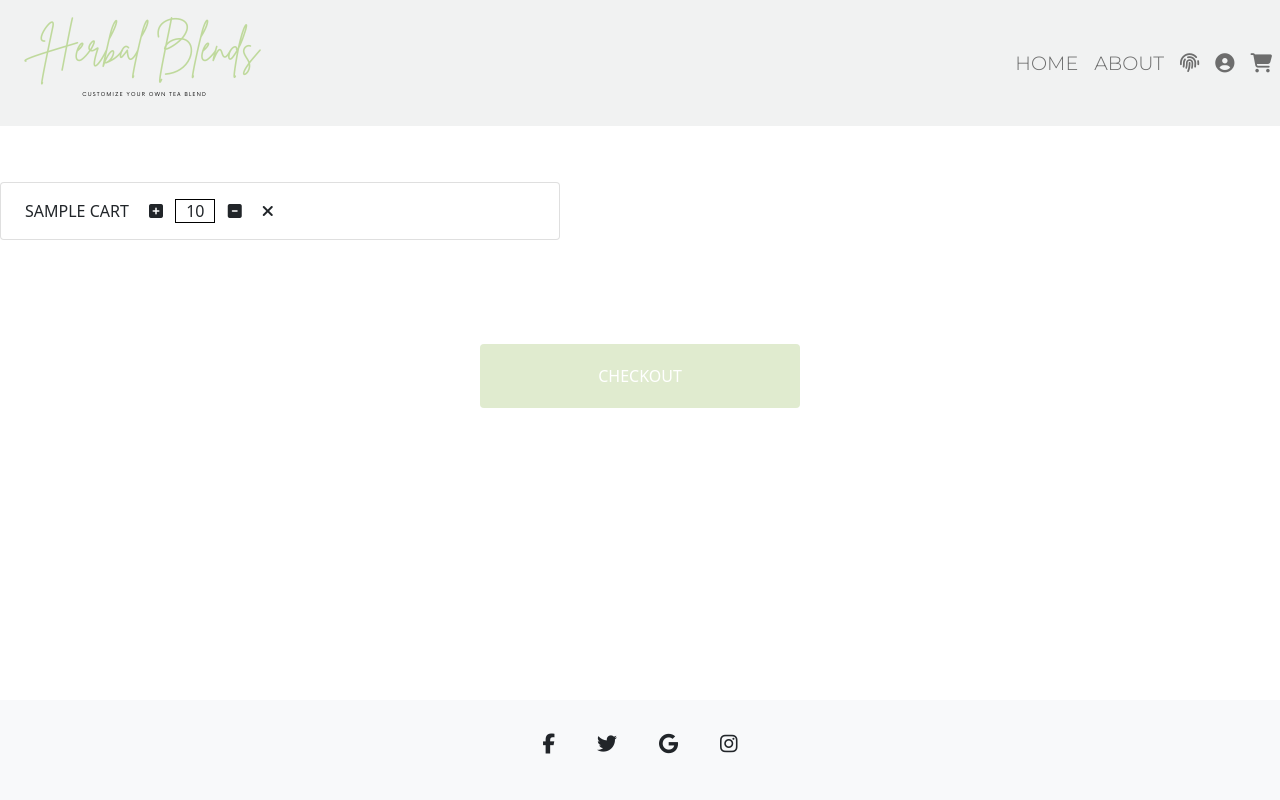
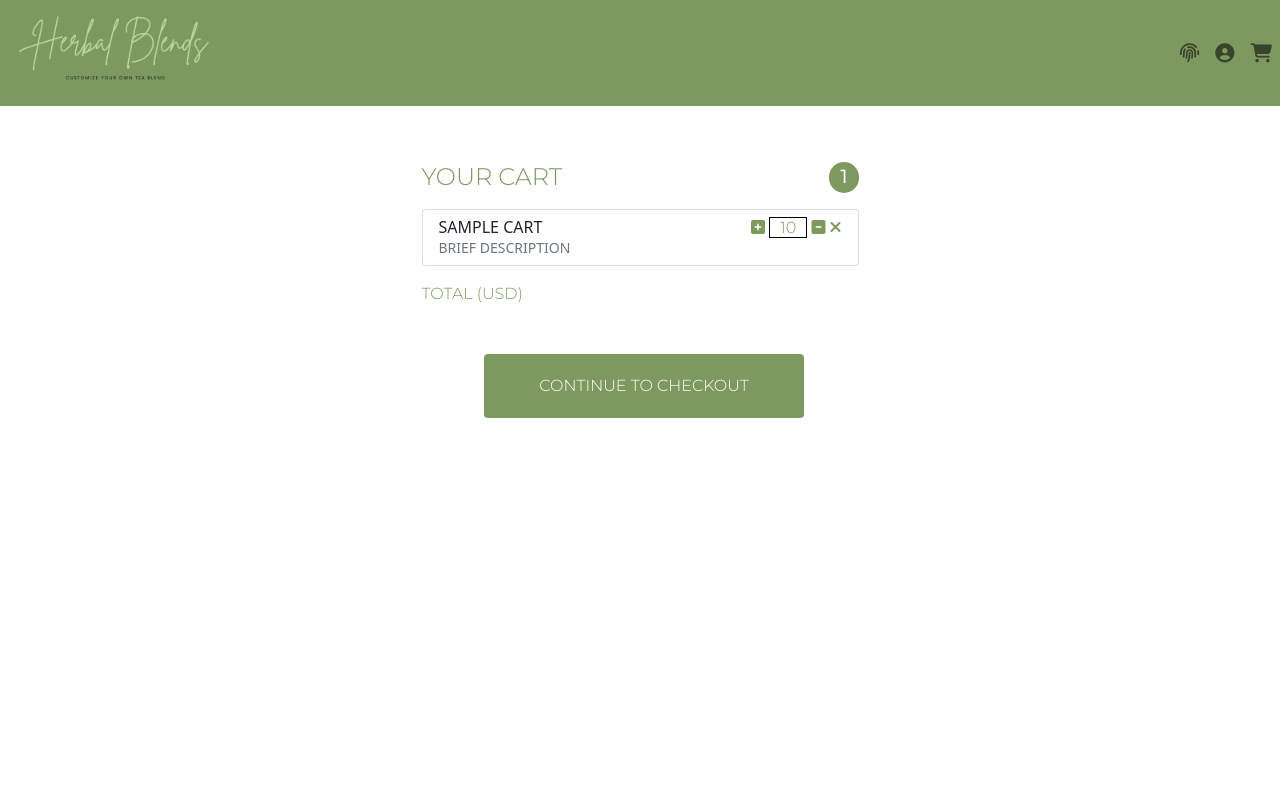
Before and after one commit to natashatorres/herbal-blends-demo-day, a Node project: template views/cart.ejs in a window 1280 px wide. Run offline with Node 20 templates, Linux system fonts and the light colour scheme; the template is opened without the code that fills it: most values are stand-ins (such as "Sample title", 1, 10 or a date in 2020); some libraries are stand-ins or nearby versions; some web fonts are replaced.

Commit message:
updates 12/1/21 afternoon

```diff
--- a/app/routes.js
+++ b/app/routes.js
@@ -93,7 +93,7 @@
     }, (err, result) => {
       if (err) return console.log(err)
       console.log('saved to database')
-      res.redirect('/cart') /// create a get cart page
+      res.redirect('/store') /// create a get cart page
     })
   })
 
@@ -151,7 +151,7 @@
       },
         async (err, updateResult) => {
           console.log("result here", cartItems)
-          const total = cartItems.reduce((a, b) => a.price + b.price)
+          const total = cartItems.reduce((a, b) => a.price + b.price, 0)
           console.log(total)
           let html = "Reciept from Herbal Blends " + cartItems.map(item => `${item.base}, ${item.flavor}, ${item.support} Pre-Roll X ${item.qty} ${item.price}.00`) + ` Amount Charged: $${total}.00` + " If you have any questions, contact us at herbal-blends@gmail.com."
           sendMail(req.user.local.email, "Your Herbal Blends receipt", html)
@@ -373,6 +373,7 @@
       subject: subject,
       generateTextFromHTML: true,
       html: html,
+
     };
 
     smtpTransport.sendMail(mailOptions, (error, response) => {
--- a/public/css/cart.css
+++ b/public/css/cart.css
@@ -15,25 +15,43 @@
 }
 
 nav{
-  background-color: rgb(241 242 242);
+  background-color: rgb(126 153 96);
   margin-bottom: 0;
   font-family: 'Montserrat', Arial, Helvetica, sans-serif;
   font-weight: 300;
   font-size: 1.2rem;
+
 }
 
 .logo{
-width: 15em;
+width: 12em;
 }
 
 .navbar-toggler-icon{
-  width: 10px;
+  width: 8px;
 }
-h1{
-  font-weight: 100;
-  font-size: 2px;
-  color:rgb(224 235 207);
+
+
+.container {
+  max-width: 960px;
 }
+
+h4{
+  color: rgb(126 153 96) !important;
+}
+
+span{
+  color: rgb(126 153 96) !important;
+  font-family: 'Montserrat', Arial, Helvetica, sans-serif;
+
+}
+
+.rounded-pill{
+  background-color: rgb(126 153 96) !important;
+  color: white !important;
+
+}
+
 
 h3{
   margin-top: 40px;
@@ -41,9 +59,6 @@
 
 
 
-span{
-  padding: .5em;
-}
 
 
 #qty{
@@ -52,21 +67,17 @@
 }
 
 #checkout{
-  background-color:rgb(224 235 207);
+  font-family: 'Montserrat', Arial, Helvetica, sans-serif;
+  background-color:rgb(126 153 96);
   color:white;
   height:4em;
   width: 20em;
   border:none;
   text-transform: uppercase;
+  margin-left: .5em;
+  margin-bottom: .5em;
 }
 
 .hide{
   display:none;
 }
-
-footer {
-  position: fixed;
-  height: 100px;
-  bottom: 0;
-  width: 100%;
-}
--- a/views/cart.ejs
+++ b/views/cart.ejs
@@ -40,82 +40,73 @@
 
       <div class="collapse navbar-collapse justify-content-end" id="main-nav">
         <ul class="navbar-nav">
-          <li class="nav-item"><a class="nav-link" href="/">Home</a></li>
-          <li class="nav-item"><a class="nav-link" href="/about">About</a></li>
           <li class="nav-item"><a class="nav-link" href="/identify"><i class="fas fa-fingerprint"></i></a></li>
           <li class="nav-item"><a class="nav-link" href="/profile" class="btn btn-default" title="Herb Identification"><i class="fas fa-user-circle"></i></a></li>
           <li class="nav-item"><a class="nav-link" href="/cart"><i class="fas fa-shopping-cart"></i></a></li>
         </ul>
       </div>
     </nav>
-  </header>
 
 
-
+  <div class="container">
 
 
   <div class="confirm d-flex justify-content-center">
   </div>
+  <div class="row g-5 justify-content-center mt-2">
+    <div class="col-md-5 col-lg-5 order-md-last">
+      <h4 class="d-flex justify-content-between align-items-center mb-3">
+        <span class="">Your cart</span>
+        <span class="badge rounded-pill"> <%= cart.length %></span>
+      </h4>
+      <% for(var i=0; i<cart.length; i++) {%>
 
-  <div id="cart" class="row">
-    <div class="col-xxl-6 col-md-1 my-5">
-  <% for(var i=0; i<cart.length; i++) {%>
-    <div class="card my-2" style="width: 35rem;">
-      <div class="card-body">
+      <ul class="list-group mb-3">
+        <li class="list-group-item d-flex justify-content-between lh-sm">
+          <div>
+
+
 
 
     <% if(cart[i].name){%>
 
 
-      <span><%= cart[i].name %> </span>
+      <h6 class="my-0"><%= cart[i].name %> </h6>
 
 
     <% } else { %>
 
-      <span><%= cart[i].base %> </span>
-      <span><%= cart[i].flavor %> </span>
-      <span><%= cart[i].support %> </span>
+      <h6 class="my-0"><%= cart[i].base %> <%= cart[i].flavor %> <%= cart[i].support %> </h6>
 
   <% } %>
-  <span class="hide"><%= cart[i]._id %></span>
+
+            <small class="text-muted">Brief description</small>
+          </div>
+          <span class="text-muted">  <span class="hide"><%= cart[i]._id %></span>
           <span><i data-id="<%= cart[i]._id %>" class="fas fa-plus-square qty" aria-hidden="true"></i></span>
           <span id="qty"><%= cart[i].qty %></span>
           <span><i data-id="<%= cart[i]._id %>" class="fas fa-minus-square qty" aria-hidden="true"></i></span>
-  <span><i data-id="<%= cart[i]._id %>" class="fas fa-times"" aria-hidden="true"></i></span>
-</div>
-</div>
+          <span><i data-id="<%= cart[i]._id %>" class="fas fa-times"" aria-hidden="true"></i></span></span>
+        </li>
+      </ul>
       <% } %>
+      <li class=" d-flex justify-content-between">
+        <span>Total (USD)</span>
+        <strong><%= cart.price %></strong>
+      </li>
+
     </div>
   </div>
 
 
+
+
 <section class="form-outline mb-4 mt-5 d-flex justify-content-center">
-  <button type="submit" class="btn" id="checkout">Checkout</button>
+  <button type="submit" class="btn" id="checkout">Continue to Checkout</button>
 </section>
 
+</div>
 
-<footer class="footer mt-auto py-3 bg-light">
-  <div class="container">
-    <section class="mb-4 d-flex justify-content-center">
-      <!-- Facebook -->
-      <a class="btn btn-link btn-floating btn-lg text-dark m-1" href="#!" role="button"
-        data-mdb-ripple-color="dark"><i class="fab fa-facebook-f"></i></a>
-
-      <!-- Twitter -->
-      <a class="btn btn-link btn-floating btn-lg text-dark m-1" href="#!" role="button"
-        data-mdb-ripple-color="dark"><i class="fab fa-twitter"></i></a>
-
-      <!-- Google -->
-      <a class="btn btn-link btn-floating btn-lg text-dark m-1" href="#!" role="button"
-        data-mdb-ripple-color="dark"><i class="fab fa-google"></i></a>
-
-      <!-- Instagram -->
-      <a class="btn btn-link btn-floating btn-lg text-dark m-1" href="#!" role="button"
-        data-mdb-ripple-color="dark"><i class="fab fa-instagram"></i></a>
-
-    </section>
-  </div>
-</footer>
 
 
 
--- a/views/profile.ejs
+++ b/views/profile.ejs
@@ -59,7 +59,7 @@
               <img src="<%=user.local.img%>" style="width:200px" class="profileImg">
             <% } %>
 
-            <img src="img/herbs.png" class="" alt="" style="width: 200px;">
+            <img src="img/herbs.png" class="profile-image rounded-circle" alt="" style="width: 200px;">
 
             <form action="/imageUpload" method="POST" enctype="multipart/form-data">
               <div class="uploadImg">
@@ -71,6 +71,8 @@
 
             </div>
           </div>
+
+
           <div class="col-lg-6 order-1 order-lg-1 hero-img">
             <ul class="messages">
               <% for(var i=0; i<pastOrders.length; i++) { const orderDetails=pastOrders[i].orders.map(order=> {
--- a/views/store.ejs
+++ b/views/store.ejs
@@ -82,7 +82,7 @@
                 </span>
                 <label>
                   <input type="hidden" id="<%= specialblends[i].name%>" name="name" value="<%= specialblends[i].name%>">
-                  <button type="submit" class="submitOrder"><i class="fas fa-plus"></i></button></span>
+                  <button type="submit" class="submitOrder"><i class="fas fa-cart-plus"></i></button></span>
                 </label>
               </div>
             </div>
@@ -111,8 +111,9 @@
                 </span>
                 <label>
                   <input type="hidden" id="<%= herbs[i].name%>" name="name" value="<%= herbs[i].name%>">
-                  <button type="submit" class="submitOrder"><i class="fas fa-plus"></i></button></span>
+                  <button type="submit" class="submitOrder"><i class="fas fa-cart-plus"></i></button></span>
                 </label>
+
               </div>
             </div>
 
```
Also changed, not shown: public/css/store.css (+4 -3 lines), public/img/line.png (added), views/emailconfirmation.ejs (added), views/identify.ejs (line endings or trailing spaces). Lines whose indentation alone changed are shown as unchanged.
